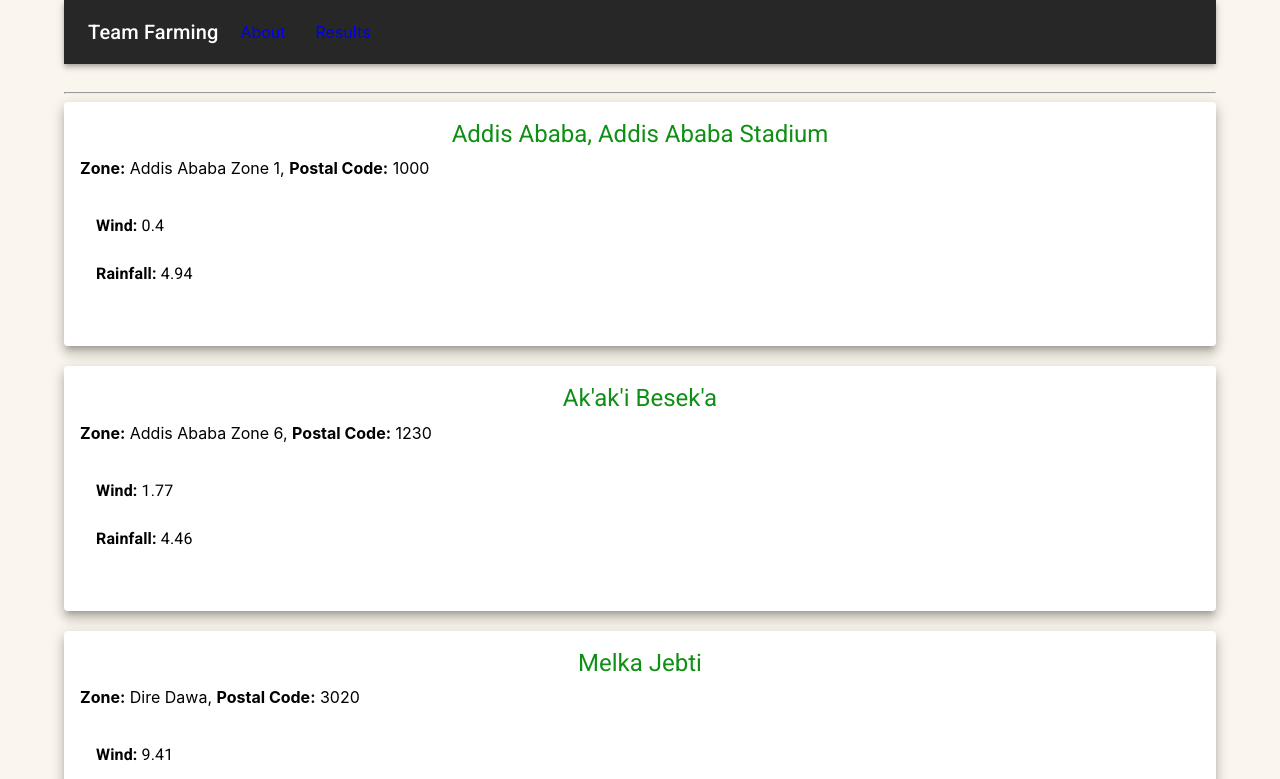
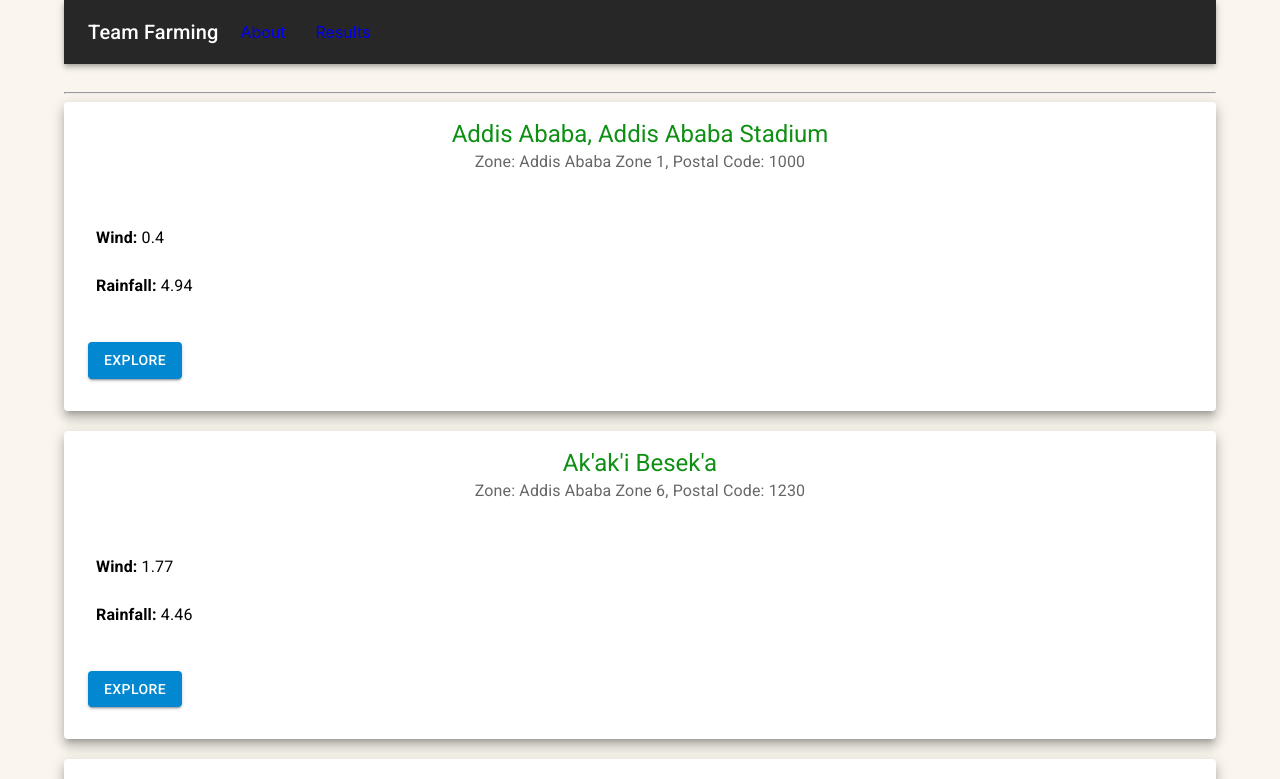
Before and after one commit to nitishmadhukar/nsf_ethiopia, a React (Create React App) app: page /results in a window 1280 px wide. Shown: the top 779 px of the page. Built offline with nearby package versions, Linux system fonts and the light colour scheme.

Commit message:
Update results and fix imports

```diff
--- a/src/App.js
+++ b/src/App.js
@@ -1,10 +1,6 @@
 import React from 'react';
 import './App.css';
-import Container from '@mui/material/Container';
-import AppBar from '@mui/material/AppBar';
-import Toolbar from '@mui/material/Toolbar';
-import Typography from '@mui/material/Typography';
-import { ThemeProvider, createTheme } from '@mui/material/styles';
+import {Container, AppBar,Toolbar,Typography, ThemeProvider, createTheme} from '@mui/material';
 import {BrowserRouter as Router, Routes, Route, Link} from 'react-router-dom';
 import About from './About'
 import ResultCards from './ResultsCards';
--- a/src/ResultsCards.jsx
+++ b/src/ResultsCards.jsx
@@ -1,14 +1,7 @@
 import React from 'react';
 import { defaultData } from './defaultData';
 import './App.css';
-import Container from '@mui/material/Container';
-import CircularProgress from '@mui/material/CircularProgress';
-import Card from '@mui/material/Card';
-import CardContent from '@mui/material/CardContent';
-import Typography from '@mui/material/Typography';
-import List from '@mui/material/List';
-import ListItem from '@mui/material/ListItem';
-import ListItemText from '@mui/material/ListItemText';
+import { Container, CircularProgress, Card, CardHeader, CardContent, CardActions, Button, Typography, List, ListItem, ListItemText } from '@mui/material';
 
 class ResultCards extends React.Component {
     constructor(props) {
@@ -57,19 +50,23 @@ class ResultCards extends React.Component {
                 {this.state.results.length === 0 ? <CircularProgress /> :
                    this.state.results.map((item) => {
                        return(
-                           <React.Fragment>
-                                <Card raised={true}  key={item["Id"]}>
+                           <React.Fragment key={item["Id"]}>
+                                <Card raised={true}>
+                                    <CardHeader
+                                        title={item["Locality, Sub-locality, Area"]}
+                                        subheader={`Zone: ${item["Zone"]}, Postal Code: ${item["Postal Code"]}`}
+                                    >
+                                    </CardHeader>
                                     <CardContent>
-                                        <Typography variant="h5" gutterBottom>{item["Locality, Sub-locality, Area"]}</Typography>
-                                        <Typography variant="body" paragraph={true} align="justify" gutterBottom>
-                                            <strong>Zone:</strong> {item["Zone"]}, <strong>Postal Code:</strong> {item["Postal Code"]}
-                                        </Typography>
                                         <Typography variant="body" paragraph={true} align="left" gutterBottom>
                                             <List>
                                                 <ListItem><ListItemText><strong>Wind: </strong>{item["Wind"]}</ListItemText></ListItem>
                                                 <ListItem><ListItemText><strong>Rainfall: </strong>{item["Rainfall"]}</ListItemText></ListItem>
                                             </List>
                                         </Typography>
+                                        <CardActions>
+                                            <Button variant="contained" color="info">Explore</Button>
+                                        </CardActions>
                                     </CardContent>
                                 </Card>
                                 <br />
--- a/src/index.css
+++ b/src/index.css
@@ -26,6 +26,10 @@ li {
   color: "white";
 }
 
+.MuiCardHeader-title {
+  color: #0f9015;
+}
+
 code {
   font-family: source-code-pro, Menlo, Monaco, Consolas, "Courier New",
     monospace;
```
Also changed, not shown: src/About.jsx (+1 -7 lines).
